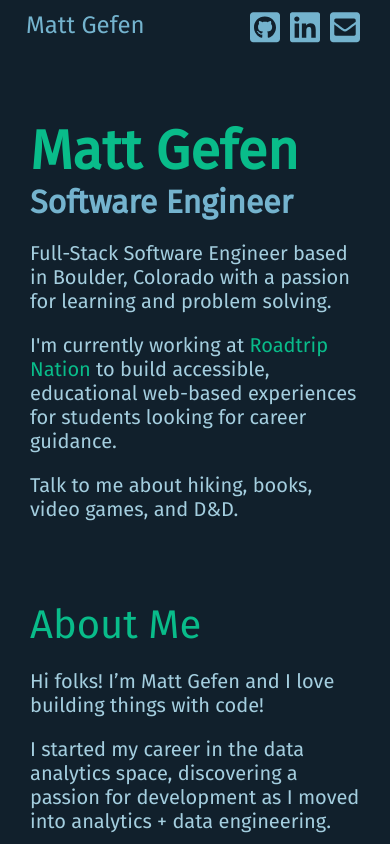
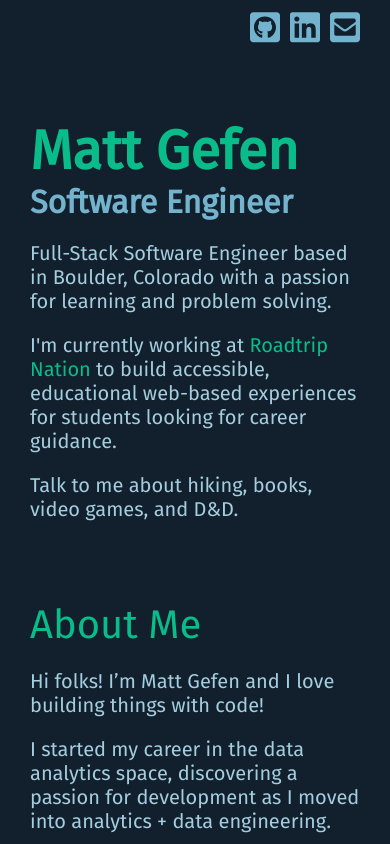
Before and after one commit to matt-gefen/portfolio-application, a React (Create React App) app: page / in a window 390 px wide. Shown: the top 844 px of the page. Built offline with nearby package versions, Linux system fonts and the light colour scheme.

Commit message:
nav hotfix

```diff
--- a/src/components/Nav/Nav.jsx
+++ b/src/components/Nav/Nav.jsx
@@ -13,7 +13,7 @@ const Nav = (props) => {
       <div className='navbar-left'>
         <NavLink to='/'>
           <button
-            className='navlink'
+            className='navlink name'
           >
               Matt Gefen
           </button>
@@ -55,18 +55,6 @@ const Nav = (props) => {
         {/* <div> | </div>  */}
         <a className='navlink' href="/#projects" style={{textDecoration: "none"}}>Projects</a>
       </div>
-
-      {/* <NavLink to='/projects'>
-        <motion.button
-            whileHover={{ scale: 1.1 }}
-            whileTap={{ scale: 0.9 }}
-            style={{backgroundColor: "transparent", border: "none"}}
-            className='navlink'
-        >
-              Projects
-        </motion.button>
-        </NavLink> */}
-      {/* <NavLink to='/about'>About</NavLink> */}
     </nav>
   )
 }
--- a/src/scss/components/Nav.scss
+++ b/src/scss/components/Nav.scss
@@ -85,4 +85,8 @@
     justify-content: space-between;
     width: 100%;
   }
+
+  .name {
+    display: none;
+  }
 }
```
